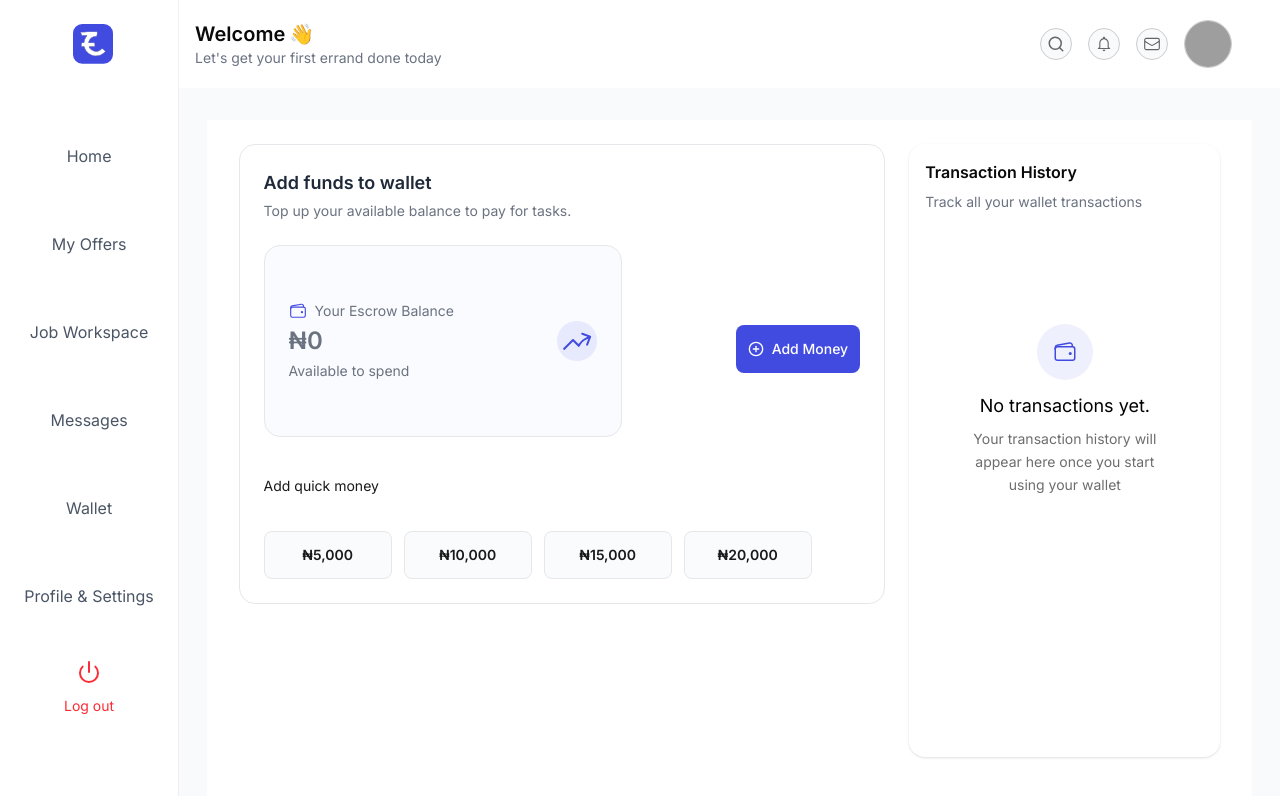
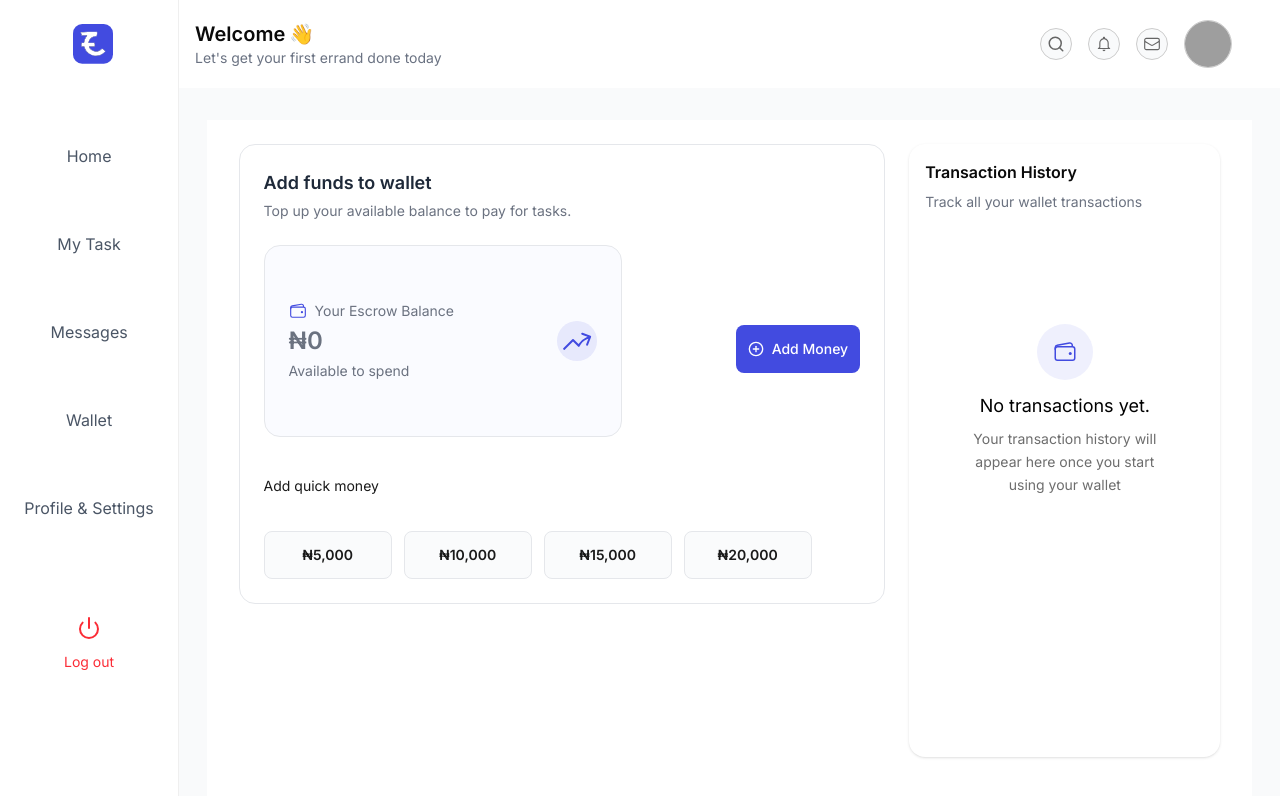
Before and after one commit to Rach-1-maker/errand-tribe, a Next.js app: page /wallet-setup/first-setup in a window 1280 px wide. Shown: the top 796 px of the page. Built offline with nearby package versions, Linux system fonts and the light colour scheme; grey boxes are pictures that could not be loaded.

Commit message:
fix: add sidebarprops to wallet set-up

```diff
--- a/src/app/wallet-setup/first-setup/page.tsx
+++ b/src/app/wallet-setup/first-setup/page.tsx
@@ -72,7 +72,7 @@ export default function WalletPage() {
 
   return (
     <div className="flex h-screen bg-gray-50">
-      <Sidebar />
+      <Sidebar userType="tasker" />
       <div className="flex-1 flex flex-col">
         <TopBar />
 
```
